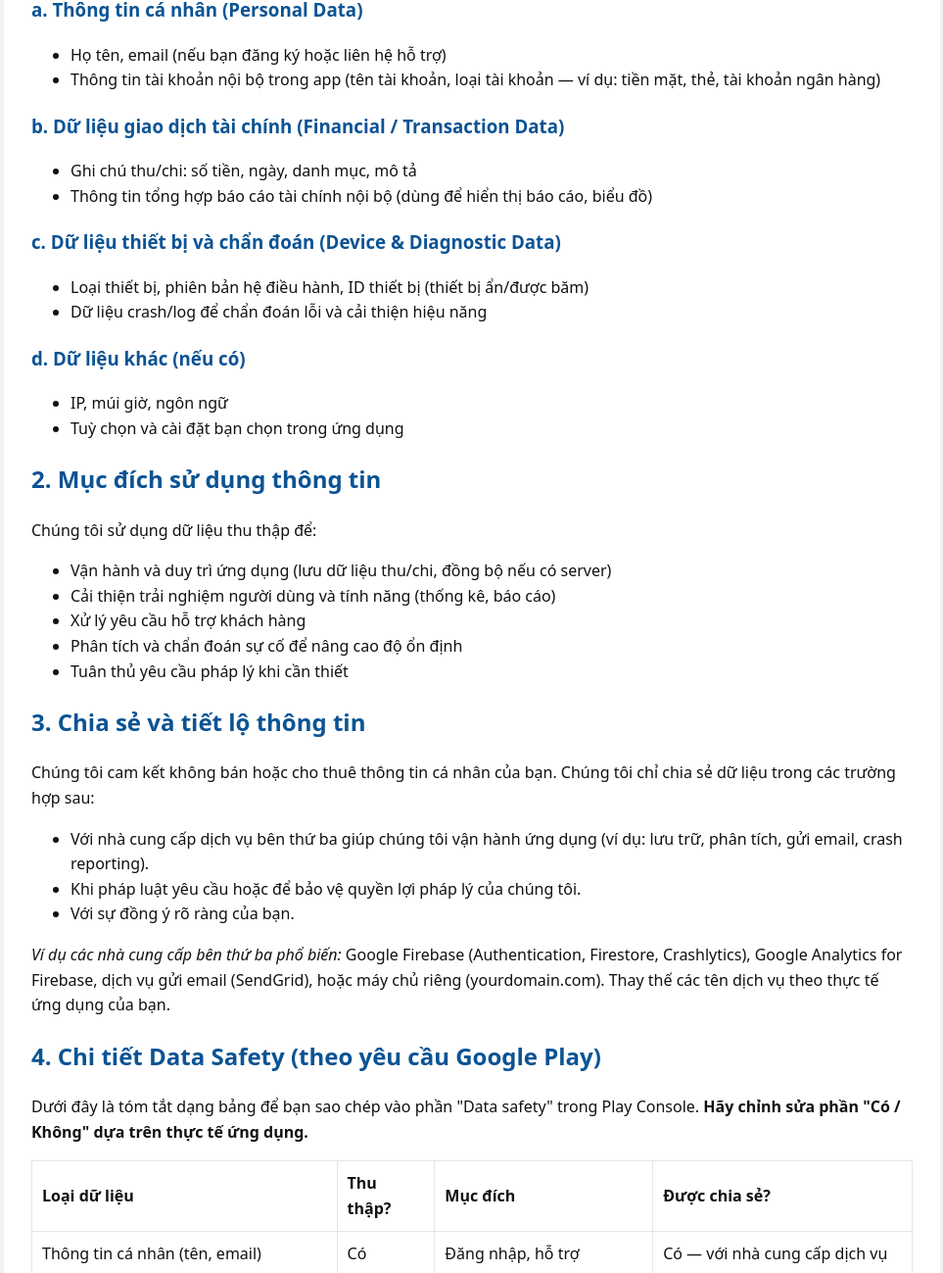
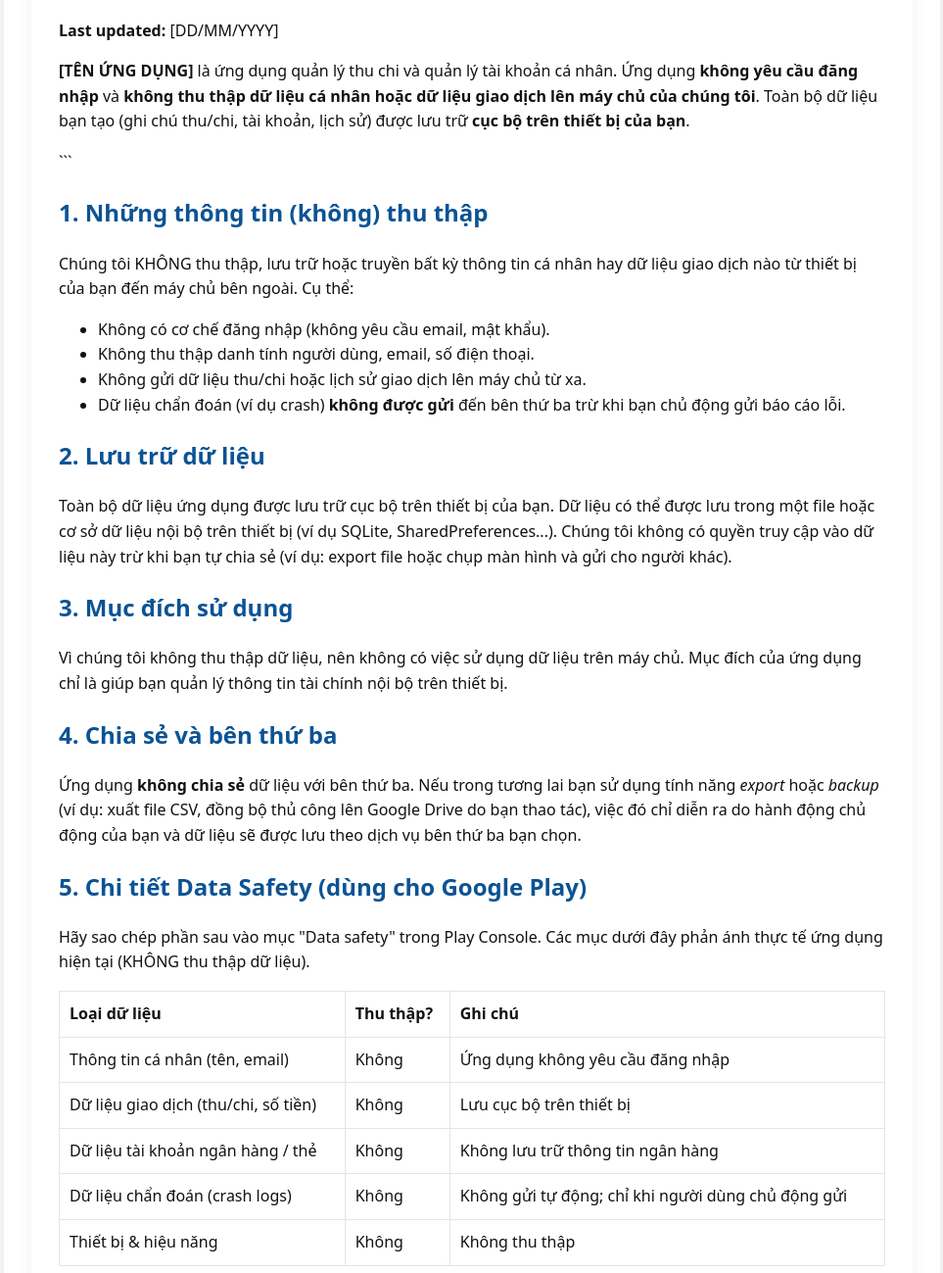
Before and after one commit to qtechpro/QMoney, a plain HTML site: page index.html in a window 1280 px wide. Shown: the part 416-1715 px from the top of the page at 98% size, without its empty margins (158-1121 px from the left). Drawn offline with Linux system fonts and the light colour scheme.

Commit message:
Update index.html

````diff
--- a/index.html
+++ b/index.html
@@ -22,99 +22,76 @@
     <p>Chào mừng bạn đến với <strong>QMoney</strong> — ứng dụng quản lý thu chi và quản lý tài khoản cá nhân. Chúng tôi cam kết bảo vệ quyền riêng tư và dữ liệu cá nhân của người dùng. Chính sách này giải thích cách chúng tôi thu thập, sử dụng, chia sẻ và bảo vệ thông tin của bạn.</p>
 
 
-<h2 id="info">1. Những thông tin chúng tôi thu thập</h2>
-<p>Tuỳ theo cách bạn sử dụng ứng dụng, chúng tôi có thể thu thập các loại thông tin sau:</p>
-<h3>a. Thông tin cá nhân (Personal Data)</h3>
+<!doctype html>
+
+<html lang="vi">
+<head>
+  <meta charset="utf-8">
+  <meta name="viewport" content="width=device-width,initial-scale=1">
+  <title>Chính sách Bảo mật - [TÊN ỨNG DỤNG]</title>
+  <style>
+    body{font-family:system-ui,-apple-system,Segoe UI,Roboto,Helvetica,Arial;line-height:1.6;color:#111;margin:0;padding:24px;background:#f7f7f7}
+    .container{max-width:900px;margin:24px auto;background:white;padding:28px;border-radius:8px;box-shadow:0 6px 18px rgba(0,0,0,0.06)}
+    h1,h2,h3{color:#0b5394}
+    pre{background:#f2f2f2;padding:12px;border-radius:6px;overflow:auto}
+    table{border-collapse:collapse;width:100%;margin:12px 0}
+    th,td{border:1px solid #e5e5e5;padding:10px;text-align:left}
+    footer{font-size:0.9rem;color:#555;margin-top:20px}
+  </style>
+</head>
+<body>
+  <div class="container">
+    <h1>Chính sách Bảo mật</h1>
+    <p><strong>Last updated:</strong> [DD/MM/YYYY]</p>
+    <p><strong>[TÊN ỨNG DỤNG]</strong> là ứng dụng quản lý thu chi và quản lý tài khoản cá nhân. Ứng dụng <strong>không yêu cầu đăng nhập</strong> và <strong>không thu thập dữ liệu cá nhân hoặc dữ liệu giao dịch lên máy chủ của chúng tôi</strong>. Toàn bộ dữ liệu bạn tạo (ghi chú thu/chi, tài khoản, lịch sử) được lưu trữ <strong>cục bộ trên thiết bị của bạn</strong>.</p>
+
+```
+<h2 id="info">1. Những thông tin (không) thu thập</h2>
+<p>Chúng tôi KHÔNG thu thập, lưu trữ hoặc truyền bất kỳ thông tin cá nhân hay dữ liệu giao dịch nào từ thiết bị của bạn đến máy chủ bên ngoài. Cụ thể:</p>
 <ul>
-  <li>Họ tên, email (nếu bạn đăng ký hoặc liên hệ hỗ trợ)</li>
-  <li>Thông tin tài khoản nội bộ trong app (tên tài khoản, loại tài khoản — ví dụ: tiền mặt, thẻ, tài khoản ngân hàng)</li>
+  <li>Không có cơ chế đăng nhập (không yêu cầu email, mật khẩu).</li>
+  <li>Không thu thập danh tính người dùng, email, số điện thoại.</li>
+  <li>Không gửi dữ liệu thu/chi hoặc lịch sử giao dịch lên máy chủ từ xa.</li>
+  <li>Dữ liệu chẩn đoán (ví dụ crash) <strong>không được gửi</strong> đến bên thứ ba trừ khi bạn chủ động gửi báo cáo lỗi.</li>
 </ul>
 
-<h3>b. Dữ liệu giao dịch tài chính (Financial / Transaction Data)</h3>
-<ul>
-  <li>Ghi chú thu/chi: số tiền, ngày, danh mục, mô tả</li>
-  <li>Thông tin tổng hợp báo cáo tài chính nội bộ (dùng để hiển thị báo cáo, biểu đồ)</li>
-</ul>
+<h2 id="storage">2. Lưu trữ dữ liệu</h2>
+<p>Toàn bộ dữ liệu ứng dụng được lưu trữ cục bộ trên thiết bị của bạn. Dữ liệu có thể được lưu trong một file hoặc cơ sở dữ liệu nội bộ trên thiết bị (ví dụ SQLite, SharedPreferences...). Chúng tôi không có quyền truy cập vào dữ liệu này trừ khi bạn tự chia sẻ (ví dụ: export file hoặc chụp màn hình và gửi cho người khác).</p>
 
-<h3>c. Dữ liệu thiết bị và chẩn đoán (Device & Diagnostic Data)</h3>
-<ul>
-  <li>Loại thiết bị, phiên bản hệ điều hành, ID thiết bị (thiết bị ẩn/được băm)</li>
-  <li>Dữ liệu crash/log để chẩn đoán lỗi và cải thiện hiệu năng</li>
-</ul>
+<h2 id="use">3. Mục đích sử dụng</h2>
+<p>Vì chúng tôi không thu thập dữ liệu, nên không có việc sử dụng dữ liệu trên máy chủ. Mục đích của ứng dụng chỉ là giúp bạn quản lý thông tin tài chính nội bộ trên thiết bị.</p>
 
-<h3>d. Dữ liệu khác (nếu có)</h3>
-<ul>
-  <li>IP, múi giờ, ngôn ngữ</li>
-  <li>Tuỳ chọn và cài đặt bạn chọn trong ứng dụng</li>
-</ul>
+<h2 id="share">4. Chia sẻ và bên thứ ba</h2>
+<p>Ứng dụng <strong>không chia sẻ</strong> dữ liệu với bên thứ ba. Nếu trong tương lai bạn sử dụng tính năng <em>export</em> hoặc <em>backup</em> (ví dụ: xuất file CSV, đồng bộ thủ công lên Google Drive do bạn thao tác), việc đó chỉ diễn ra do hành động chủ động của bạn và dữ liệu sẽ được lưu theo dịch vụ bên thứ ba bạn chọn.</p>
 
-<h2 id="use">2. Mục đích sử dụng thông tin</h2>
-<p>Chúng tôi sử dụng dữ liệu thu thập để:</p>
-<ul>
-  <li>Vận hành và duy trì ứng dụng (lưu dữ liệu thu/chi, đồng bộ nếu có server)</li>
-  <li>Cải thiện trải nghiệm người dùng và tính năng (thống kê, báo cáo)</li>
-  <li>Xử lý yêu cầu hỗ trợ khách hàng</li>
-  <li>Phân tích và chẩn đoán sự cố để nâng cao độ ổn định</li>
-  <li>Tuân thủ yêu cầu pháp lý khi cần thiết</li>
-</ul>
-
-<h2 id="share">3. Chia sẻ và tiết lộ thông tin</h2>
-<p>Chúng tôi cam kết không bán hoặc cho thuê thông tin cá nhân của bạn. Chúng tôi chỉ chia sẻ dữ liệu trong các trường hợp sau:</p>
-<ul>
-  <li>Với nhà cung cấp dịch vụ bên thứ ba giúp chúng tôi vận hành ứng dụng (ví dụ: lưu trữ, phân tích, gửi email, crash reporting).</li>
-  <li>Khi pháp luật yêu cầu hoặc để bảo vệ quyền lợi pháp lý của chúng tôi.</li>
-  <li>Với sự đồng ý rõ ràng của bạn.</li>
-</ul>
-<p><em>Ví dụ các nhà cung cấp bên thứ ba phổ biến:</em> Google Firebase (Authentication, Firestore, Crashlytics), Google Analytics for Firebase, dịch vụ gửi email (SendGrid), hoặc máy chủ riêng (yourdomain.com). Thay thế các tên dịch vụ theo thực tế ứng dụng của bạn.</p>
-
-<h2 id="data-safety">4. Chi tiết Data Safety (theo yêu cầu Google Play)</h2>
-<p>Dưới đây là tóm tắt dạng bảng để bạn sao chép vào phần "Data safety" trong Play Console. <strong>Hãy chỉnh sửa phần "Có / Không" dựa trên thực tế ứng dụng.</strong></p>
+<h2 id="data-safety">5. Chi tiết Data Safety (dùng cho Google Play)</h2>
+<p>Hãy sao chép phần sau vào mục "Data safety" trong Play Console. Các mục dưới đây phản ánh thực tế ứng dụng hiện tại (KHÔNG thu thập dữ liệu).</p>
 <table>
   <thead>
-    <tr><th>Loại dữ liệu</th><th>Thu thập?</th><th>Mục đích</th><th>Được chia sẻ?</th></tr>
+    <tr><th>Loại dữ liệu</th><th>Thu thập?</th><th>Ghi chú</th></tr>
   </thead>
   <tbody>
-    <tr><td>Thông tin cá nhân (tên, email)</td><td>Có</td><td>Đăng nhập, hỗ trợ</td><td>Có — với nhà cung cấp dịch vụ</td></tr>
-    <tr><td>Dữ liệu giao dịch (thu/chi, số tiền)</td><td>Có</td><td>Lưu trữ, báo cáo tài chính</td><td>Không (mặc định)</td></tr>
-    <tr><td>Dữ liệu tài khoản ngân hàng / thẻ (nếu lưu)</td><td>Không/Có</td><td>(nếu có) đồng bộ hóa, hiển thị</td><td>Chỉ với dịch vụ lưu trữ được mã hoá</td></tr>
-    <tr><td>Dữ liệu chẩn đoán (crash logs)</td><td>Có</td><td>Phân tích lỗi</td><td>Có — Crashlytics</td></tr>
-    <tr><td>Thiết bị &amp; hiệu năng</td><td>Có</td><td>Tối ưu hoá</td><td>Không</td></tr>
+    <tr><td>Thông tin cá nhân (tên, email)</td><td>Không</td><td>Ứng dụng không yêu cầu đăng nhập</td></tr>
+    <tr><td>Dữ liệu giao dịch (thu/chi, số tiền)</td><td>Không</td><td>Lưu cục bộ trên thiết bị</td></tr>
+    <tr><td>Dữ liệu tài khoản ngân hàng / thẻ</td><td>Không</td><td>Không lưu trữ thông tin ngân hàng</td></tr>
+    <tr><td>Dữ liệu chẩn đoán (crash logs)</td><td>Không</td><td>Không gửi tự động; chỉ khi người dùng chủ động gửi</td></tr>
+    <tr><td>Thiết bị &amp; hiệu năng</td><td>Không</td><td>Không thu thập</td></tr>
   </tbody>
 </table>
 
-<h2 id="security">5. Bảo mật dữ liệu</h2>
-<p>Chúng tôi áp dụng các biện pháp kỹ thuật và tổ chức phù hợp để bảo vệ dữ liệu người dùng, bao gồm:</p>
-<ul>
-  <li>Mã hoá dữ liệu truyền tải bằng HTTPS/TLS khi đồng bộ hoặc gửi lên server.</li>
-  <li>Mã hoá dữ liệu nhạy cảm trên server (nếu lưu)</li>
-  <li>Hạn chế truy cập theo vai trò (role-based access) với hệ thống backend và nhà cung cấp bên thứ ba.</li>
-  <li>Sao lưu định kỳ và giám sát.</li>
-</ul>
-<p>Lưu ý: Mặc dù chúng tôi nỗ lực cao nhất, không có hệ thống nào tuyệt đối an toàn. Nếu có vi phạm bảo mật, chúng tôi sẽ thông báo cho người dùng theo quy định pháp luật.</p>
+<h2 id="security">6. Bảo mật</h2>
+<p>Vì dữ liệu nằm trên thiết bị, người dùng cần đảm bảo an toàn cho thiết bị của mình (mật khẩu khóa màn hình, mã PIN). Ứng dụng cố gắng lưu trữ dữ liệu cục bộ theo cách an toàn nhất có thể trên thiết bị, nhưng người dùng nên sao lưu dữ liệu nếu cần (ví dụ: export file) vì chúng tôi không chịu trách nhiệm khi thiết bị bị mất hoặc hỏng.</p>
 
-<h2 id="retention">6. Lưu trữ và xoá dữ liệu</h2>
-<p>Chúng tôi lưu trữ dữ liệu cá nhân trong thời gian cần thiết để cung cấp dịch vụ, tuân thủ nghĩa vụ pháp lý hoặc theo yêu cầu của bạn. Nếu bạn yêu cầu xóa tài khoản, chúng tôi sẽ xoá dữ liệu theo chính sách xóa (vui lòng liên hệ email bên dưới để yêu cầu).</p>
+<h2 id="retention">7. Xóa và xuất dữ liệu</h2>
+<p>Bạn có thể xóa dữ liệu trực tiếp trong ứng dụng hoặc sử dụng chức năng xuất dữ liệu (nếu có) để lưu bản sao. Khi gỡ cài đặt ứng dụng, dữ liệu cục bộ có thể bị xóa theo cơ chế của hệ điều hành.</p>
 
-<h2 id="children">7. Trẻ em</h2>
-<p>Ứng dụng không dành cho trẻ em dưới 13 tuổi. Nếu chúng tôi phát hiện vô tình thu thập dữ liệu từ trẻ em dưới 13 tuổi, chúng tôi sẽ xóa ngay lập tức khi biết được.</p>
-
-<h2 id="rights">8. Quyền của bạn</h2>
-<p>Bạn có quyền:</p>
-<ul>
-  <li>Truy cập dữ liệu cá nhân mà chúng tôi lưu</li>
-  <li>Yêu cầu sửa hoặc xoá dữ liệu</li>
-  <li/Rút lại consent (đối với các xử lý dựa trên sự đồng ý)</li>
-  <li>Yêu cầu chuyển dữ liệu (nếu áp dụng)</li>
-</ul>
-<p>Để thực hiện các quyền trên, vui lòng liên hệ theo thông tin bên dưới. Chúng tôi sẽ trả lời trong thời hạn hợp lý theo luật định.</p>
-
-<h2 id="third-party">9. Dịch vụ bên thứ ba và liên kết</h2>
-<p>Ứng dụng có thể sử dụng dịch vụ của bên thứ ba (ví dụ: Firebase, Crashlytics, Google Analytics). Những dịch vụ này có chính sách bảo mật riêng; chúng tôi khuyến nghị bạn xem chính sách của họ để biết chi tiết.</p>
+<h2 id="children">8. Trẻ em</h2>
+<p>Ứng dụng không dành cho trẻ em dưới 13 tuổi. Tuy nhiên, do không thu thập dữ liệu, các rủi ro liên quan dữ liệu cá nhân là thấp.</p>
 
 <h2 id="changes">10. Thay đổi chính sách</h2>
 <p>Chúng tôi có thể cập nhật Chính sách Bảo mật này khi cần thiết. Mọi thay đổi sẽ được đăng trên trang này với ngày cập nhật mới nhất.</p>
 
-<h2 id="contact">11. Liên hệ</h2>
+<h2 id="contact">10. Liên hệ</h2>
 <p>Nếu bạn có câu hỏi hoặc yêu cầu liên quan đến chính sách bảo mật, vui lòng liên hệ:</p>
 <ul>
   <li>Email: <a href="mailto:qtechpro.info@gmail.com">[your-email@example.com]</a></li>
````
